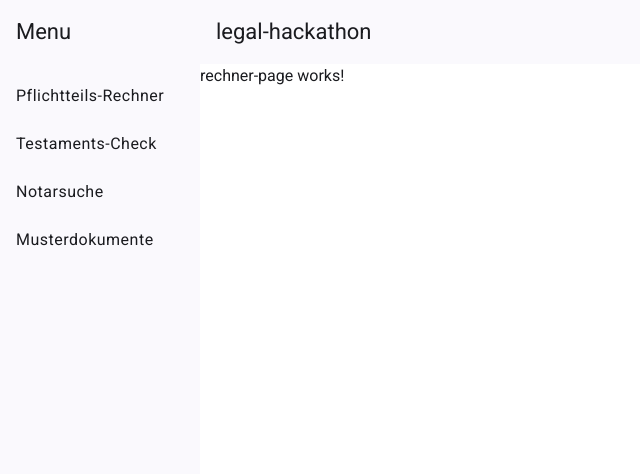
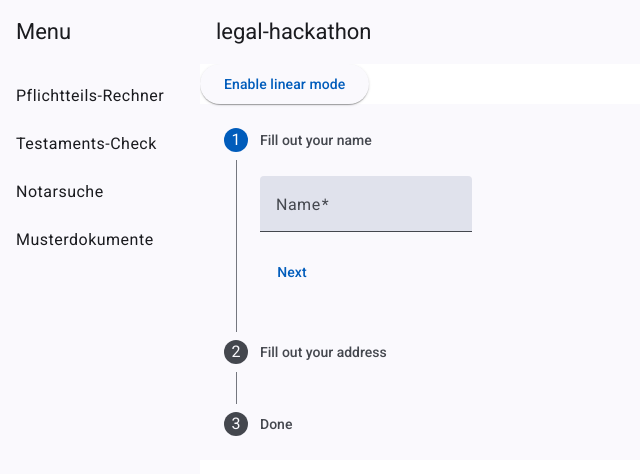
Before and after one commit to chranditho/legal-hackathon, an Angular app: page /rechner in a window 1280 px wide. Shown: the top 474 px of the page, without its empty margins (0-640 px from the left). Built offline with nearby package versions, Linux system fonts and the light colour scheme.

Commit message:
Init_Setup

```diff
--- a/angular.json
+++ b/angular.json
@@ -106,6 +106,9 @@
     }
   },
   "cli": {
-    "schematicCollections": ["angular-eslint"]
+    "schematicCollections": [
+      "angular-eslint"
+    ],
+    "analytics": false
   }
 }
--- a/src/app/features/rechner/rechner-page/rechner-page.component.html
+++ b/src/app/features/rechner/rechner-page/rechner-page.component.html
@@ -1 +1,39 @@
-<p>rechner-page works!</p>
+<button mat-raised-button (click)="isLinear = !isLinear" id="toggle-linear">
+    {{!isLinear ? 'Enable linear mode' : 'Disable linear mode'}}
+  </button>
+  <mat-stepper orientation="vertical" [linear]="isLinear" #stepper>
+    <mat-step [stepControl]="firstFormGroup">
+      <form [formGroup]="firstFormGroup">
+        <ng-template matStepLabel>Fill out your name</ng-template>
+        <mat-form-field>
+          <mat-label>Name</mat-label>
+          <input matInput placeholder="Last name, First name" formControlName="firstCtrl" required>
+        </mat-form-field>
+        <div>
+          <button mat-button matStepperNext>Next</button>
+        </div>
+      </form>
+    </mat-step>
+    <mat-step [stepControl]="secondFormGroup">
+      <form [formGroup]="secondFormGroup">
+        <ng-template matStepLabel>Fill out your address</ng-template>
+        <mat-form-field>
+          <mat-label>Address</mat-label>
+          <input matInput formControlName="secondCtrl" placeholder="Ex. 1 Main St, New York, NY"
+                 required>
+        </mat-form-field>
+        <div>
+          <button mat-button matStepperPrevious>Back</button>
+          <button mat-button matStepperNext>Next</button>
+        </div>
+      </form>
+    </mat-step>
+    <mat-step>
+      <ng-template matStepLabel>Done</ng-template>
+      <p>You are now done.</p>
+      <div>
+        <button mat-button matStepperPrevious>Back</button>
+        <button mat-button (click)="stepper.reset()">Reset</button>
+      </div>
+    </mat-step>
+  </mat-stepper>
--- a/src/app/features/rechner/rechner-page/rechner-page.component.ts
+++ b/src/app/features/rechner/rechner-page/rechner-page.component.ts
@@ -1,8 +1,20 @@
-import { Component } from '@angular/core';
+import { Component, inject } from '@angular/core';
+import {FormBuilder, Validators, FormsModule, ReactiveFormsModule} from '@angular/forms';
+import {MatInputModule} from '@angular/material/input';
+import {MatFormFieldModule} from '@angular/material/form-field';
+import {MatStepperModule} from '@angular/material/stepper';
+import {MatButtonModule} from '@angular/material/button';
 
 @Component({
   selector: 'app-rechner-page',
-  imports: [],
+  imports: [
+    MatButtonModule,
+    MatStepperModule,
+    FormsModule,
+    ReactiveFormsModule,
+    MatFormFieldModule,
+    MatInputModule,
+  ],
   templateUrl: './rechner-page.component.html',
   styles: `
     :host {
@@ -10,4 +22,14 @@ import { Component } from '@angular/core';
     }
   `,
 })
-export class RechnerPageComponent {}
+export class RechnerPageComponent {
+  private _formBuilder = inject(FormBuilder);
+
+  firstFormGroup = this._formBuilder.group({
+    firstCtrl: ['', Validators.required],
+  });
+  secondFormGroup = this._formBuilder.group({
+    secondCtrl: ['', Validators.required],
+  });
+  isLinear = false;
+}
```
Also changed, not shown: 1 other file (tests, documents, lock files or other folders).
